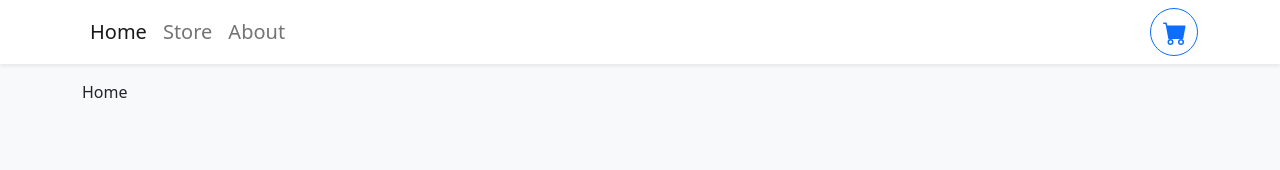
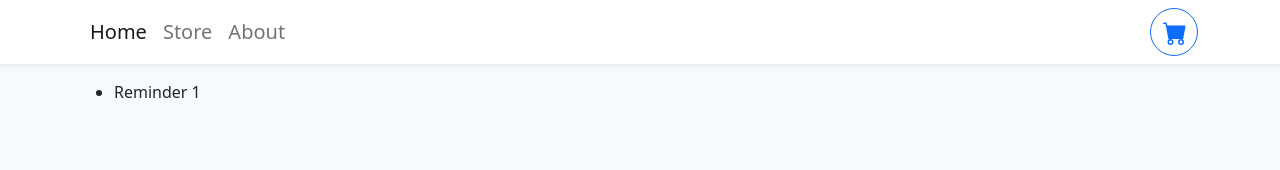
Before and after one commit to JiexinLee/react-ts-shopping-cart-demo, a React (Create React App) app: page / in a window 1280 px wide. Shown: the top 170 px of the page. Built offline with nearby package versions, Linux system fonts and the light colour scheme.

Commit message:
Create reminder page.

```diff
--- /dev/null
+++ b/src/models/Reminders.ts
@@ -0,0 +1,4 @@
+export interface Reminder {
+  id: number;
+  title: string;
+}
--- a/src/pages/Home.tsx
+++ b/src/pages/Home.tsx
@@ -1,7 +1,20 @@
 import React from "react";
+import { Reminder } from "../models/Reminders";
+import ReminderList from "./ReminderList";
+
+const reminders: Reminder[] = [
+  {
+    id: 1,
+    title: "Reminder 1",
+  },
+];
 
 function Home() {
-  return <div>Home</div>;
+  return (
+    <div>
+      <ReminderList items={reminders} />
+    </div>
+  );
 }
 
 export default Home;
--- /dev/null
+++ b/src/pages/ReminderList.tsx
@@ -0,0 +1,18 @@
+import React from "react";
+import { Reminder } from "../models/Reminders";
+
+interface ReminderListProps {
+  items: Reminder[];
+}
+
+function ReminderList({ items }: ReminderListProps) {
+  return (
+    <ul>
+      {items.map((item) => (
+        <li key={item.id}>{item.title}</li>
+      ))}
+    </ul>
+  );
+}
+
+export default ReminderList;
```
